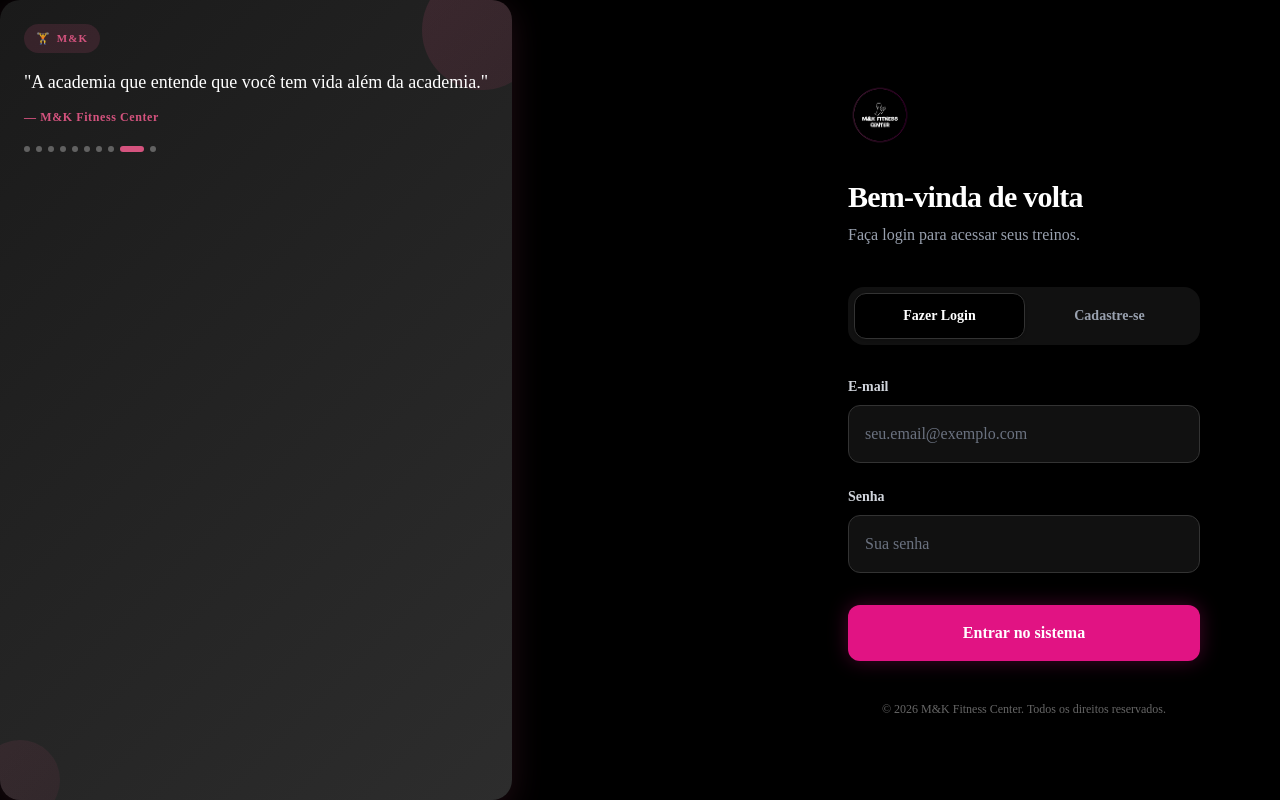
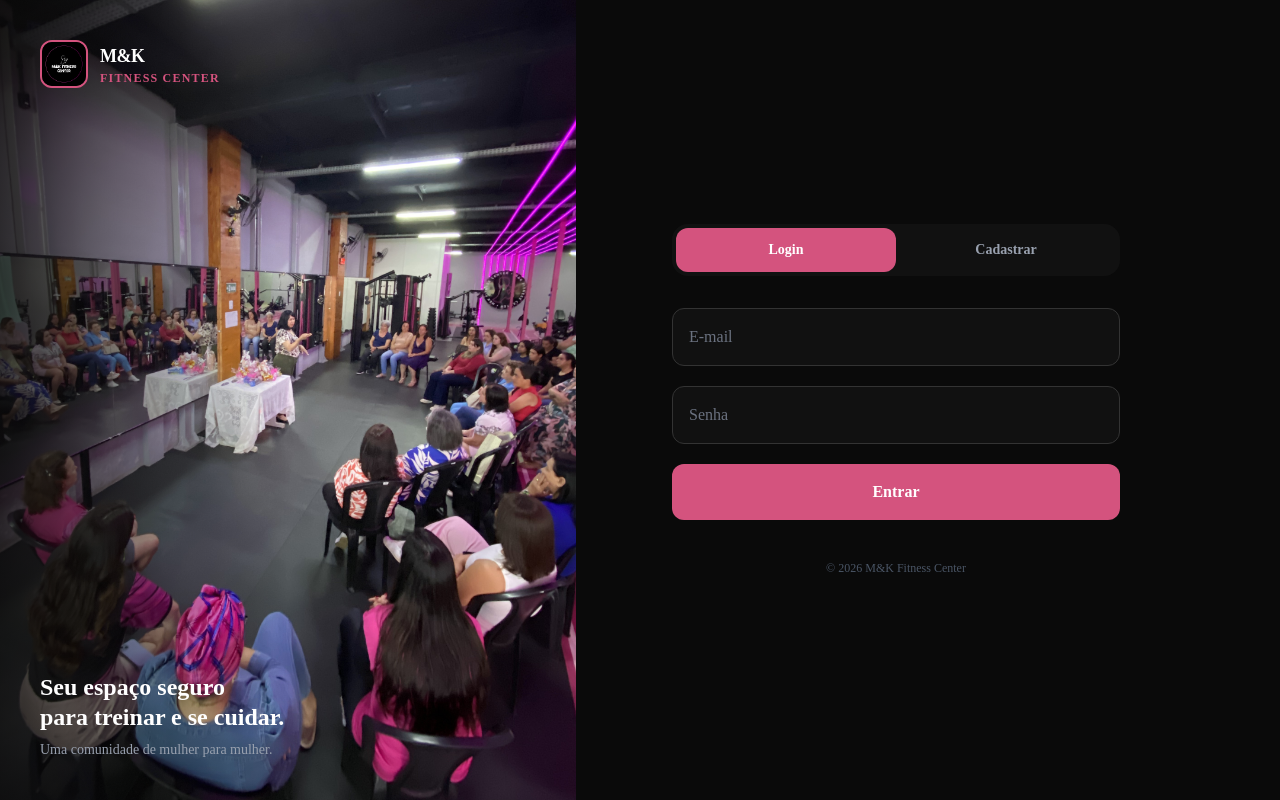
Before and after one commit to marcioholm/app-treino, a Next.js app: page /login in a window 1280 px wide. Built offline with nearby package versions, Linux system fonts and the light colour scheme.

Commit message:
Nova tela de login com imagem e correções de ícones

```diff
--- a/src/app/login/page.tsx
+++ b/src/app/login/page.tsx
@@ -1,8 +1,7 @@
 'use client';
 import { useState } from 'react';
 import { useRouter } from 'next/navigation';
-import ManifestoBanner from '@/components/ManifestoBanner';
-import MKLogo from '@/components/MKLogo';
+import Link from 'next/link';
 
 export default function Login() {
     const [isRegister, setIsRegister] = useState(false);
@@ -78,141 +77,150 @@ export default function Login() {
     };
 
     return (
-        <div className="min-h-screen bg-black flex flex-col md:flex-row w-full font-sans">
-            {/* Desktop Left Side: Manifesto Banner */}
-            <div className="hidden md:flex md:w-1/2 lg:w-[60%]">
-                <ManifestoBanner />
+        <div className="min-h-screen bg-[#0a0a0a] flex flex-col lg:flex-row">
+            {/* Left Side - Image Section */}
+            <div className="relative w-full lg:w-[45%] h-[45vh] lg:h-screen overflow-hidden">
+                <div className="absolute inset-0">
+                    <img
+                        src="/essa.png"
+                        alt="M&K Fitness"
+                        className="w-full h-full object-cover"
+                    />
+                    <div className="absolute inset-0 bg-gradient-to-t from-[#0a0a0a] via-[#0a0a0a]/60 to-transparent lg:bg-gradient-to-r lg:from-[#0a0a0a]/80 lg:via-transparent" />
+                </div>
+
+                {/* Logo overlay */}
+                <div className="absolute top-6 left-6 lg:top-10 lg:left-10">
+                    <div className="flex items-center gap-3">
+                        <div className="w-12 h-12 rounded-xl overflow-hidden border-2 border-[#D4537E]">
+                            <img src="/logo-app.png" alt="M&K" className="w-full h-full object-cover" />
+                        </div>
+                        <div className="flex flex-col">
+                            <span className="text-white font-bold text-lg tracking-tight">M&K</span>
+                            <span className="text-[#D4537E] text-xs font-semibold tracking-widest uppercase">Fitness Center</span>
+                        </div>
+                    </div>
+                </div>
+
+                {/* Tagline for desktop */}
+                <div className="absolute bottom-10 left-10 right-10 hidden lg:block">
+                    <h2 className="text-white text-2xl font-bold leading-tight">
+                        Seu espaço seguro<br/>para treinar e se cuidar.
+                    </h2>
+                    <p className="text-gray-400 mt-2 text-sm">Uma comunidade de mulher para mulher.</p>
+                </div>
             </div>
 
-            {/* Right Side / Mobile Full: Form View */}
-            <div className="w-full md:w-1/2 lg:w-[40%] min-h-screen flex flex-col justify-center px-6 py-12 md:px-12 xl:px-20 relative">
-                <div className="absolute top-6 left-6 md:hidden">
-                    <MKLogo size="sm" variant="icon" />
-                </div>
-
-                <div className="w-full max-w-[400px] mx-auto">
-                    <div className="text-center md:text-left mb-10">
-                        <div className="hidden md:block mb-8">
-                            <MKLogo size="md" variant="icon" />
-                        </div>
-                        <h1 className="text-white text-3xl font-black mb-2 tracking-tight">
-                            {isRegister ? 'Crie sua conta' : 'Bem-vinda de volta'}
-                        </h1>
-                        <p className="text-gray-400 font-medium">
-                            {isRegister ? 'Preencha seus dados para começar.' : 'Faça login para acessar seus treinos.'}
-                        </p>
+            {/* Right Side - Form */}
+            <div className="flex-1 flex flex-col justify-center px-6 py-10 lg:px-16 xl:px-24">
+                <div className="w-full max-w-md mx-auto lg:mx-0">
+                    {/* Mobile tagline */}
+                    <div className="lg:hidden mb-8 text-center">
+                        <h2 className="text-white text-xl font-bold">Seu espaço seguro para treinar</h2>
                     </div>
 
-                    <div className="bg-[#111111] p-1.5 rounded-2xl flex mb-8">
+                    {/* Toggle */}
+                    <div className="flex mb-8 bg-[#111111] p-1 rounded-2xl">
                         <button
                             type="button"
                             onClick={() => { setIsRegister(false); setError(''); }}
-                            className={`flex-1 py-3 px-4 rounded-xl text-sm font-bold transition-all duration-200 ${!isRegister ? 'bg-black text-white shadow-sm border border-[#333333]' : 'text-gray-400 hover:text-white'}`}
+                            className={`flex-1 py-3 px-4 rounded-xl text-sm font-bold transition-all ${!isRegister ? 'bg-[#D4537E] text-white' : 'text-gray-400 hover:text-white'}`}
                         >
-                            Fazer Login
+                            Login
                         </button>
                         <button
                             type="button"
                             onClick={() => { setIsRegister(true); setError(''); }}
-                            className={`flex-1 py-3 px-4 rounded-xl text-sm font-bold transition-all duration-200 ${isRegister ? 'bg-black text-white shadow-sm border border-[#333333]' : 'text-gray-400 hover:text-white'}`}
+                            className={`flex-1 py-3 px-4 rounded-xl text-sm font-bold transition-all ${isRegister ? 'bg-[#D4537E] text-white' : 'text-gray-400 hover:text-white'}`}
                         >
-                            Cadastre-se
+                            Cadastrar
                         </button>
                     </div>
 
                     {error && (
-                        <div className="bg-[#1a0f14] border border-[#4a1f2f] text-[#ff4d85] p-4 rounded-xl mb-6 text-sm font-medium">
+                        <div className="bg-[#1a0f14] border border-[#4a1f2f] text-[#ff4d85] p-4 rounded-xl mb-6 text-sm">
                             {error}
                         </div>
                     )}
 
                     {isRegister ? (
-                        <form onSubmit={handleRegister} className="flex flex-col gap-5">
+                        <form onSubmit={handleRegister} className="space-y-5">
                             <div>
-                                <label className="block text-sm font-semibold text-gray-300 mb-2">Nome Completo</label>
                                 <input
                                     type="text"
                                     required
-                                    className="w-full p-4 bg-black border border-[#333333] rounded-xl outline-none focus:border-[#E11383] text-white transition-colors"
+                                    className="w-full p-4 bg-[#111111] border border-[#222] rounded-xl text-white placeholder-gray-500 focus:border-[#D4537E] outline-none transition-colors"
                                     value={name}
                                     onChange={(e) => setName(e.target.value)}
-                                    placeholder="Como você gostaria de ser chamada?"
+                                    placeholder="Nome completo"
                                 />
                             </div>
                             <div>
-                                <label className="block text-sm font-semibold text-gray-300 mb-2">E-mail</label>
                                 <input
                                     type="email"
                                     required
-                                    className="w-full p-4 bg-black border border-[#333333] rounded-xl outline-none focus:border-[#E11383] text-white transition-colors"
+                                    className="w-full p-4 bg-[#111111] border border-[#222] rounded-xl text-white placeholder-gray-500 focus:border-[#D4537E] outline-none transition-colors"
                                     value={email}
                                     onChange={(e) => setEmail(e.target.value)}
-                                    placeholder="seu.email@exemplo.com"
+                                    placeholder="E-mail"
                                 />
                             </div>
                             <div>
-                                <label className="block text-sm font-semibold text-gray-300 mb-2">WhatsApp</label>
                                 <input
                                     type="tel"
                                     required
-                                    className="w-full p-4 bg-black border border-[#333333] rounded-xl outline-none focus:border-[#E11383] text-white transition-colors"
+                                    className="w-full p-4 bg-[#111111] border border-[#222] rounded-xl text-white placeholder-gray-500 focus:border-[#D4537E] outline-none transition-colors"
                                     value={phone}
                                     onChange={(e) => setPhone(e.target.value)}
-                                    placeholder="(DDD) 90000-0000"
+                                    placeholder="WhatsApp"
                                 />
                             </div>
                             <div>
-                                <label className="block text-sm font-semibold text-gray-300 mb-2">Código da Personal</label>
                                 <input
                                     type="text"
                                     required
-                                    className="w-full p-4 bg-black border border-[#333333] rounded-xl outline-none focus:border-[#E11383] text-white transition-colors uppercase"
+                                    className="w-full p-4 bg-[#111111] border border-[#222] rounded-xl text-white placeholder-gray-500 focus:border-[#D4537E] outline-none uppercase transition-colors"
                                     value={trainerCode}
                                     onChange={(e) => setTrainerCode(e.target.value)}
-                                    placeholder="Ex: MK2024"
+                                    placeholder="Código da personal"
                                 />
                             </div>
                             <div>
-                                <label className="block text-sm font-semibold text-gray-300 mb-2">Senha</label>
                                 <input
                                     type="password"
                                     required
-                                    className="w-full p-4 bg-black border border-[#333333] rounded-xl outline-none focus:border-[#E11383] text-white transition-colors"
+                                    className="w-full p-4 bg-[#111111] border border-[#222] rounded-xl text-white placeholder-gray-500 focus:border-[#D4537E] outline-none transition-colors"
                                     value={password}
                                     onChange={(e) => setPassword(e.target.value)}
-                                    placeholder="Sua senha secreta"
+                                    placeholder="Senha"
                                 />
                             </div>
                             <button
                                 type="submit"
                                 disabled={loading}
-                                className={`w-full mt-2 py-4 rounded-xl font-bold text-white transition-all ${loading ? 'opacity-50 cursor-not-allowed bg-[#333333]' : 'bg-[#E11383] hover:bg-[#c90d72] shadow-[0_0_20px_rgba(225,19,131,0.3)]'}`}
+                                className={`w-full py-4 rounded-xl font-bold text-white transition-all ${loading ? 'opacity-50 cursor-not-allowed bg-[#333]' : 'bg-[#D4537E] hover:bg-[#b8466e]'}`}
                             >
-                                {loading ? 'Cadastrando...' : 'Criar minha conta'}
+                                {loading ? 'Cadastrando...' : 'Criar conta'}
                             </button>
                         </form>
                     ) : (
-                        <form onSubmit={handleLogin} className="flex flex-col gap-6">
+                        <form onSubmit={handleLogin} className="space-y-5">
                             <div>
-                                <label className="block text-sm font-semibold text-gray-300 mb-2">E-mail</label>
                                 <input
                                     type="email"
                                     required
-                                    className="w-full p-4 bg-black border border-[#333333] rounded-xl outline-none focus:border-[#E11383] text-white transition-colors"
-                                    placeholder="seu.email@exemplo.com"
+                                    className="w-full p-4 bg-[#111111] border border-[#222] rounded-xl text-white placeholder-gray-500 focus:border-[#D4537E] outline-none transition-colors"
+                                    placeholder="E-mail"
                                     value={email}
                                     onChange={(e) => setEmail(e.target.value)}
                                 />
                             </div>
                             <div>
-                                <label className="block text-sm font-semibold text-gray-300 mb-2 flex justify-between">
-                                    <span>Senha</span>
-                                </label>
                                 <input
                                     type="password"
                                     required
-                                    className="w-full p-4 bg-black border border-[#333333] rounded-xl outline-none focus:border-[#E11383] text-white transition-colors"
-                                    placeholder="Sua senha"
+                                    className="w-full p-4 bg-[#111111] border border-[#222] rounded-xl text-white placeholder-gray-500 focus:border-[#D4537E] outline-none transition-colors"
+                                    placeholder="Senha"
                                     value={password}
                                     onChange={(e) => setPassword(e.target.value)}
                                 />
@@ -220,21 +228,17 @@ export default function Login() {
                             <button
                                 type="submit"
                                 disabled={loading}
-                                className={`w-full mt-2 py-4 rounded-xl font-bold text-white transition-all ${loading ? 'opacity-50 cursor-not-allowed bg-[#333333]' : 'bg-[#E11383] hover:bg-[#c90d72] shadow-[0_0_20px_rgba(225,19,131,0.3)]'}`}
+                                className={`w-full py-4 rounded-xl font-bold text-white transition-all ${loading ? 'opacity-50 cursor-not-allowed bg-[#333]' : 'bg-[#D4537E] hover:bg-[#b8466e]'}`}
                             >
-                                {loading ? 'Entrando...' : 'Entrar no sistema'}
+                                {loading ? 'Entrando...' : 'Entrar'}
                             </button>
                         </form>
                     )}
 
-                    <p className="text-center text-[#666666] text-xs font-medium mt-10">
-                        &copy; {new Date().getFullYear()} M&K Fitness Center. Todos os direitos reservados.
+                    <p className="text-center text-gray-600 text-xs mt-10">
+                        © {new Date().getFullYear()} M&K Fitness Center
                     </p>
                 </div>
-            </div>
-            {/* Show manifesto at the bottom on mobile instead of hiding entirely */}
-            <div className="md:hidden w-full border-t border-[#1a1a1a]">
-                 <ManifestoBanner />
             </div>
         </div>
     );
--- a/src/components/ManifestoBanner.tsx
+++ b/src/components/ManifestoBanner.tsx
@@ -47,11 +47,6 @@ const FRASES = [
     frase: "A academia que entende que você tem vida além da academia.",
     tag: "M&K",
     icon: "🏋️"
-  },
-  {
-    frase: "Não existe corpo errado para estar aqui.",
-    tag: "Inclusão",
-    icon: "🌈"
   },
 ];
 
```
Also changed, not shown: public/essa.png (added), public/favicon.png (added).
